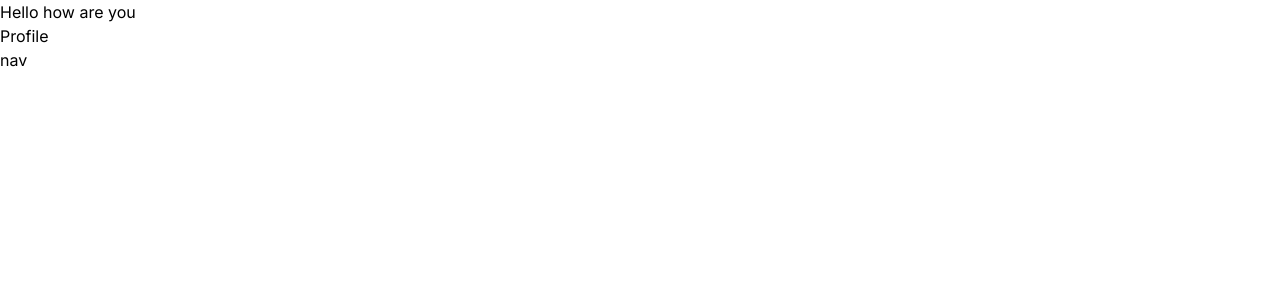
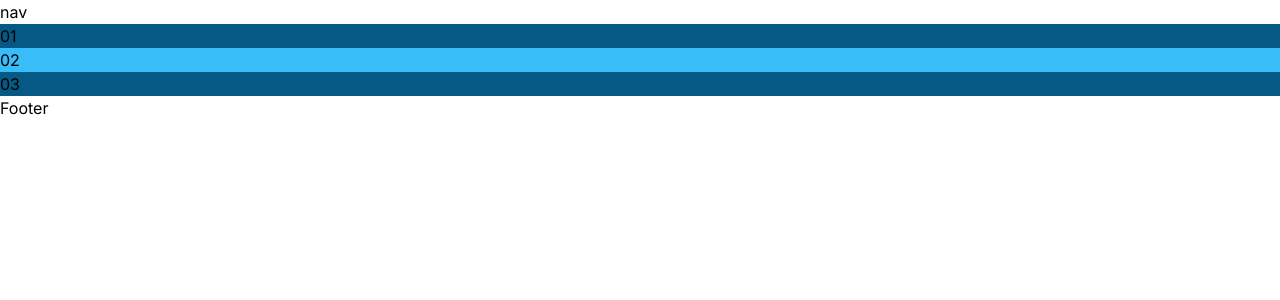
Before and after one commit to juiceman1014/bakery-website, a Next.js app in the folder client/: page / in a window 1280 px wide. Shown: the top 300 px of the page. Built offline with nearby package versions, Linux system fonts and the light colour scheme.

Commit message:
test layout

```diff
--- a/client/src/app/layout.jsx
+++ b/client/src/app/layout.jsx
@@ -1,18 +1,23 @@
 import { Inter } from "next/font/google";
 import "./globals.css";
+import Footer from "@/components/navbar/Footer";
+import Navbar from "@/components/navbar/Navbar";
 
 const inter = Inter({ subsets: ["latin"] });
 
 export const metadata = {
-  title: "Create Next App",
+  title: "Bakery OP",
   description: "Generated by create next app",
 };
 
 export default function RootLayout({ children }) {
   return (
     <html lang="en">
-
-      <body className={inter.className}>{children}</body>
+      <body className={inter.className}>
+        <Navbar />
+        {children}
+        <Footer />
+      </body>
     </html>
   );
 }
--- a/client/src/app/page.jsx
+++ b/client/src/app/page.jsx
@@ -1,12 +1,11 @@
 import Link from "next/link";
-import Nav from "@/components/navbar/nav";
 
 export default function Home() {
   return (
-    <main>
-      <h1>Hello how are you</h1>
-      <Link href="/profile">Profile</Link>
-      <Nav />
-    </main>
+    <div className="flex-col">
+      <div className=" bg-sky-800">01</div>
+      <div className=" bg-sky-400">02</div>
+      <div className=" bg-sky-800">03</div>
+    </div>
   );
 }
--- a/client/src/app/profile/page.jsx
+++ /dev/null
@@ -1,8 +0,0 @@
-function pageProfile() {
-  return (
-    <div>Beauford</div>
-
-  )
-}
-
-export default pageProfile;
--- /dev/null
+++ b/client/src/components/navbar/Footer.jsx
@@ -0,0 +1,7 @@
+import React from "react";
+
+const Footer = () => {
+  return <div>Footer</div>;
+};
+
+export default Footer;
--- a/client/src/components/navbar/Nav.jsx
+++ /dev/null
@@ -1,9 +0,0 @@
-import React from 'react'
-
-const Nav = () => {
-  return (
-    <div>nav</div>
-  )
-}
-
-export default Nav
--- /dev/null
+++ b/client/src/components/navbar/Navbar.jsx
@@ -0,0 +1,7 @@
+import React from "react";
+
+const Navbar = () => {
+  return <div>nav</div>;
+};
+
+export default Navbar;
```
Also changed, not shown: client/src/app/dashboard/page.jsx (deleted), client/src/app/globals.css (line endings or trailing spaces).
